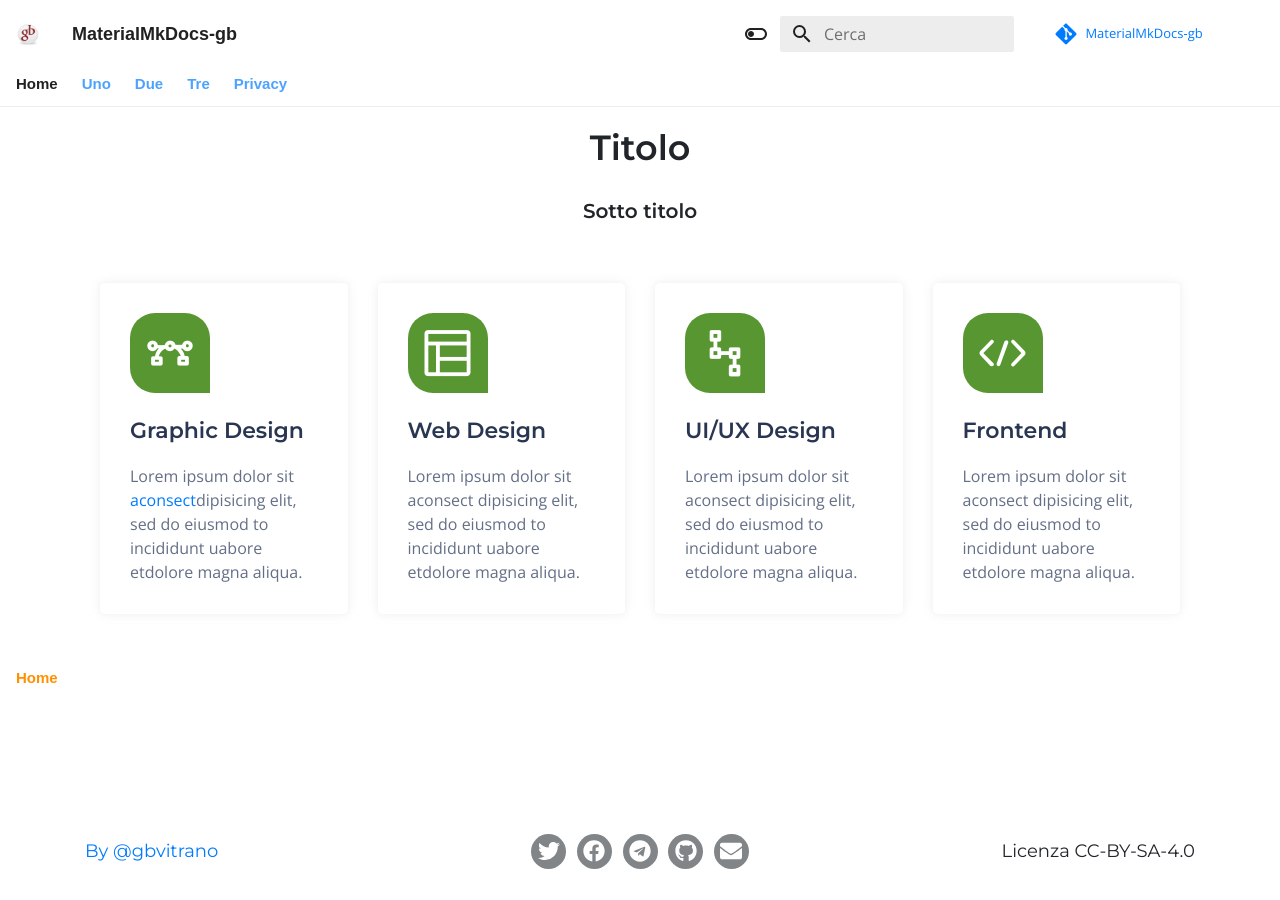
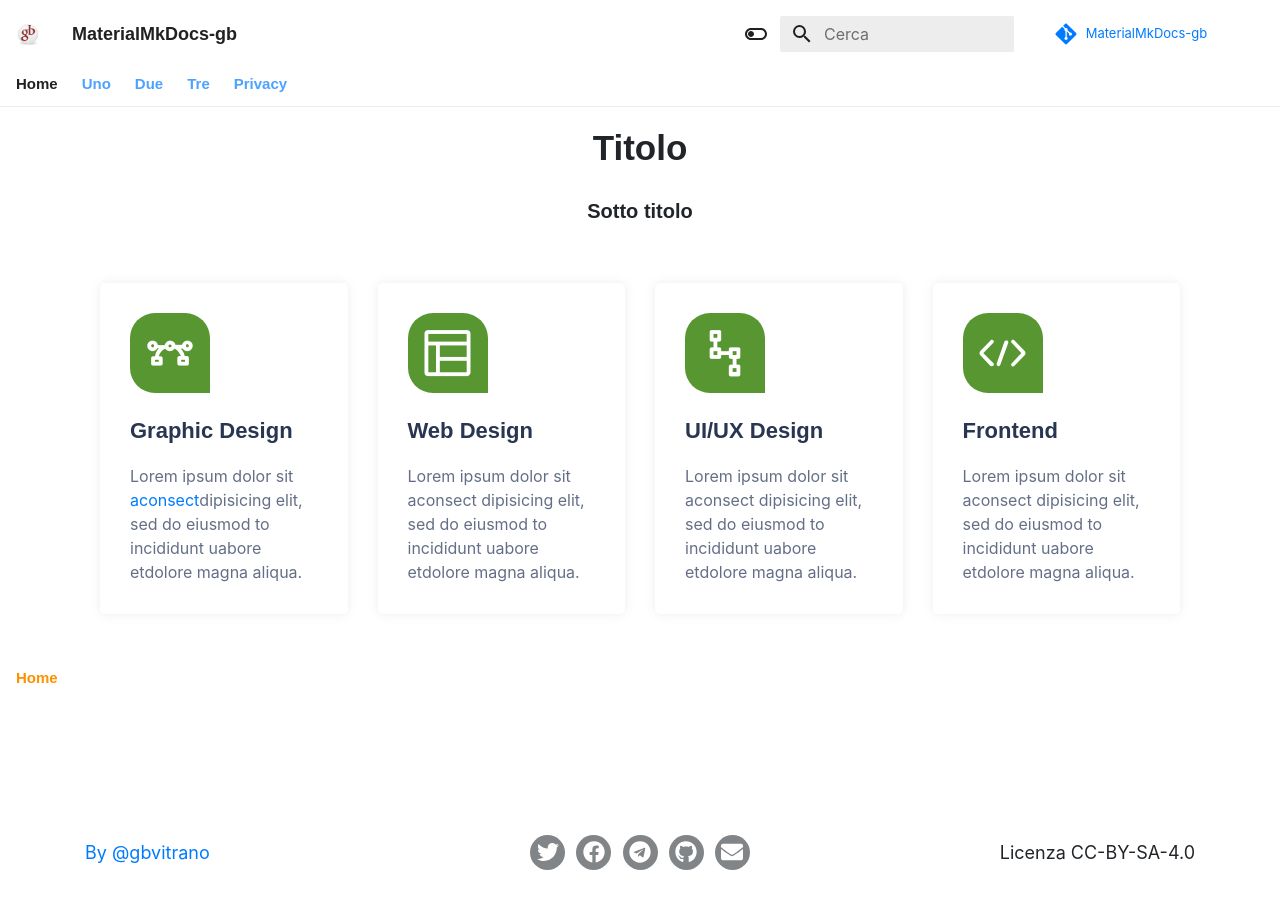
Before and after one commit to gbvitrano/MaterialMkDocs-gb, an MkDocs documentation site: the page built from docs/index.md, in a window 1280 px wide. Built offline with MkDocs 1.6.1 and Material for MkDocs 9.7.7, drawn with Linux system fonts in a browser that asks for light colours; nearby versions of some CDN libraries; some web fonts are replaced; library files that are not in the unit come from our copies; comment, search, counter and statistics services are not loaded.

Commit message:
Update style.css

```diff
--- a/docs/stylesheets/css/style.css
+++ b/docs/stylesheets/css/style.css
@@ -21,8 +21,9 @@
 /*===========================
       01.COMMON css
 ===========================*/
-@import url("https://fonts.googleapis.com/css?family=Montserrat:300,400,500,600,700,800|Open+Sans:400,600,700&display=swap");
-body {
+/* @import url("https://fonts.googleapis.com/css?family=Montserrat:300,400,500,600,700,800|Open+Sans:400,600,700&display=swap");*/
+
+/*body {
   font-family: "Open Sans", sans-serif;
   font-weight: normal;
   font-style: normal;
@@ -36,7 +37,8 @@
   box-sizing: border-box; }
 
 img {
-  max-width: 100%; }
+  max-width: 100%; }*/
+
 /*
 a:focus,
 input:focus,
```
